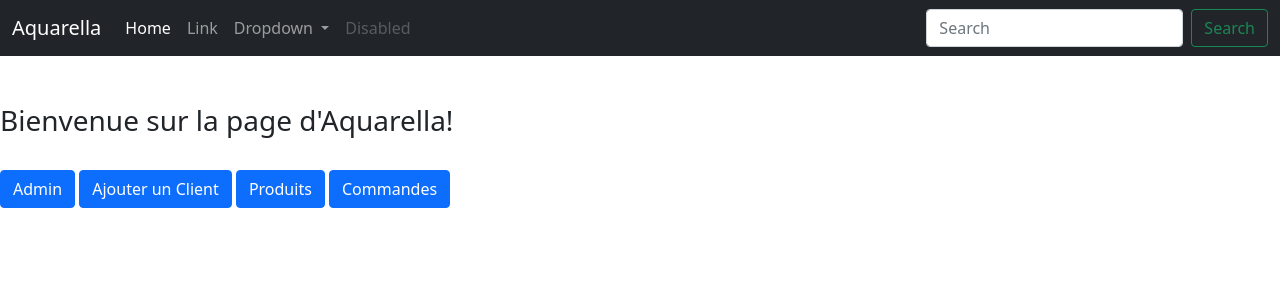
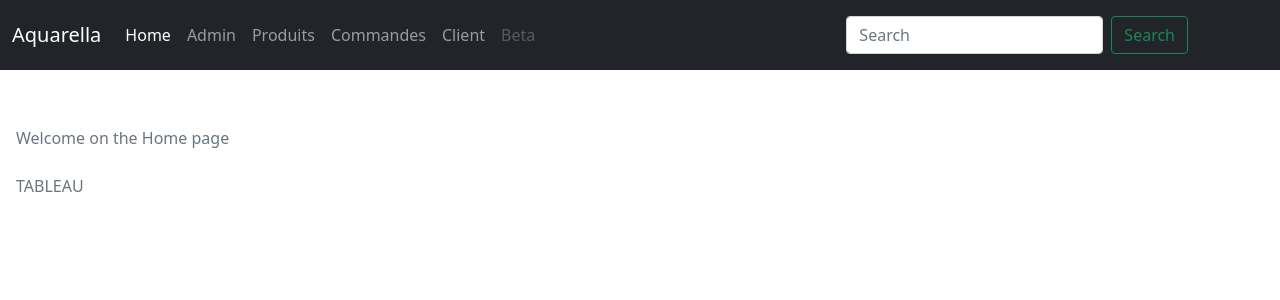
Before and after one commit to Stefus01/projet_CRM, a Django app: page / in a window 1280 px wide. Shown: the top 300 px of the page. Run offline with Django 3.2, Linux system fonts and the light colour scheme.

Commit message:
mise a jour navbar

```diff
--- a/templates/home_template.html
+++ b/templates/home_template.html
@@ -1,16 +1,9 @@
 {% extends 'base.html' %}
 <title>Home</title>
 {% block content %}
-<link rel="stylesheet" href="/static/css/home.css">
-
-<h3>Bienvenue sur la page d'Aquarella!</h3>
-<br>
-
-<article id="bts_aceuil" class="bts_aceuil">
-  <a class="btn btn-primary" href="http://127.0.0.1:8000/admin/" target="_blank" role="button">Admin</a>
-  <a class="btn btn-primary" href="client_template" target="_blank" role="button">Ajouter un Client</a>
-  <!-- <a class="btn btn-primary" href="http://127.0.0.1:8000/admin/" target="_blank" role="button">Crée compte Client</a> -->
-  <a class="btn btn-primary" href="" target="_blank" role="button">Produits</a>
-  <a class="btn btn-primary" href="" target="_blank" role="button">Commandes</a>
-</article>
+<p>
+  Welcome on the Home page
+  <br/><br/>
+  TABLEAU
+</p>
 {% endblock content %}
--- a/templates/navbar.html
+++ b/templates/navbar.html
@@ -7,12 +7,22 @@
       <div class="collapse navbar-collapse" id="navbarSupportedContent">
         <ul class="navbar-nav me-auto mb-2 mb-lg-0">
           <li class="nav-item">
-            <a class="nav-link active" aria-current="page" href="#">Home</a>
+            <a class="nav-link active" aria-current="page" href="http://127.0.0.1:8000">Home</a>
           </li>
           <li class="nav-item">
-            <a class="nav-link" href="#">Link</a>
+            <a class="nav-link" href="http://127.0.0.1:8000/admin/" target="_blank" role="button">Admin</a>
           </li>
-          <li class="nav-item dropdown">
+          <li class="nav-item">
+            <a class="nav-link" href="#" target="_blank" role="button">Produits</a>
+          </li>
+          <li class="nav-item">
+            <a class="nav-link" href="#" target="_blank" role="button">Commandes</a>
+          </li>
+          <li class="nav-item">
+            <a class="nav-link"href="client_template" target="_blank" role="button">Client</a>
+          </li>
+
+          <!-- <li class="nav-item dropdown">
             <a class="nav-link dropdown-toggle" href="#" id="navbarDropdown" role="button" data-bs-toggle="dropdown" aria-expanded="false">
               Dropdown
             </a>
@@ -22,10 +32,9 @@
               <li><hr class="dropdown-divider"></li>
               <li><a class="dropdown-item" href="#">Something else here</a></li>
             </ul>
-          </li>
+          </li> -->
           <li class="nav-item">
-            <a class="nav-link disabled" href="#" tabindex="-1" aria-disabled="true">Disabled</a>
-          </li>
+            <a class="nav-link disabled" href="#" tabindex="-1" aria-disabled="true">Beta
         </ul>
         <form class="d-flex">
           <input class="form-control me-2" type="search" placeholder="Search" aria-label="Search">
```
